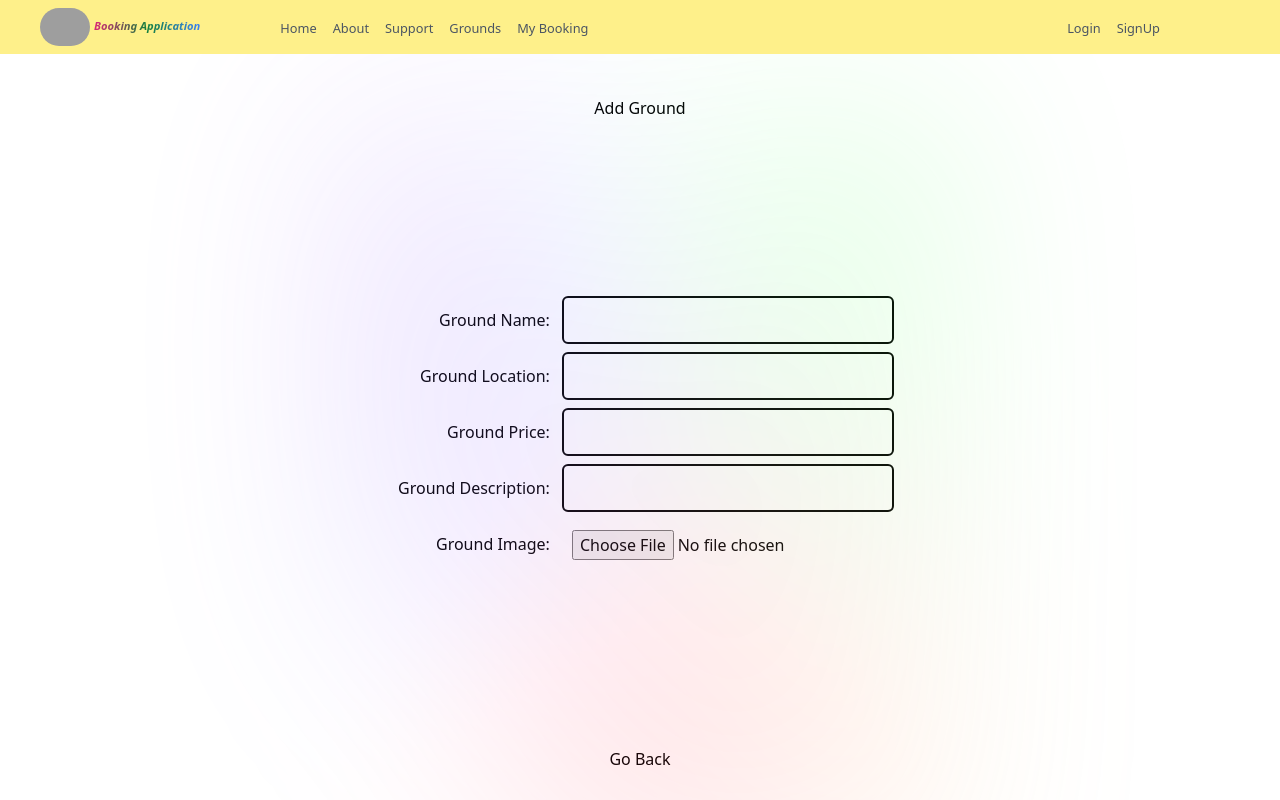
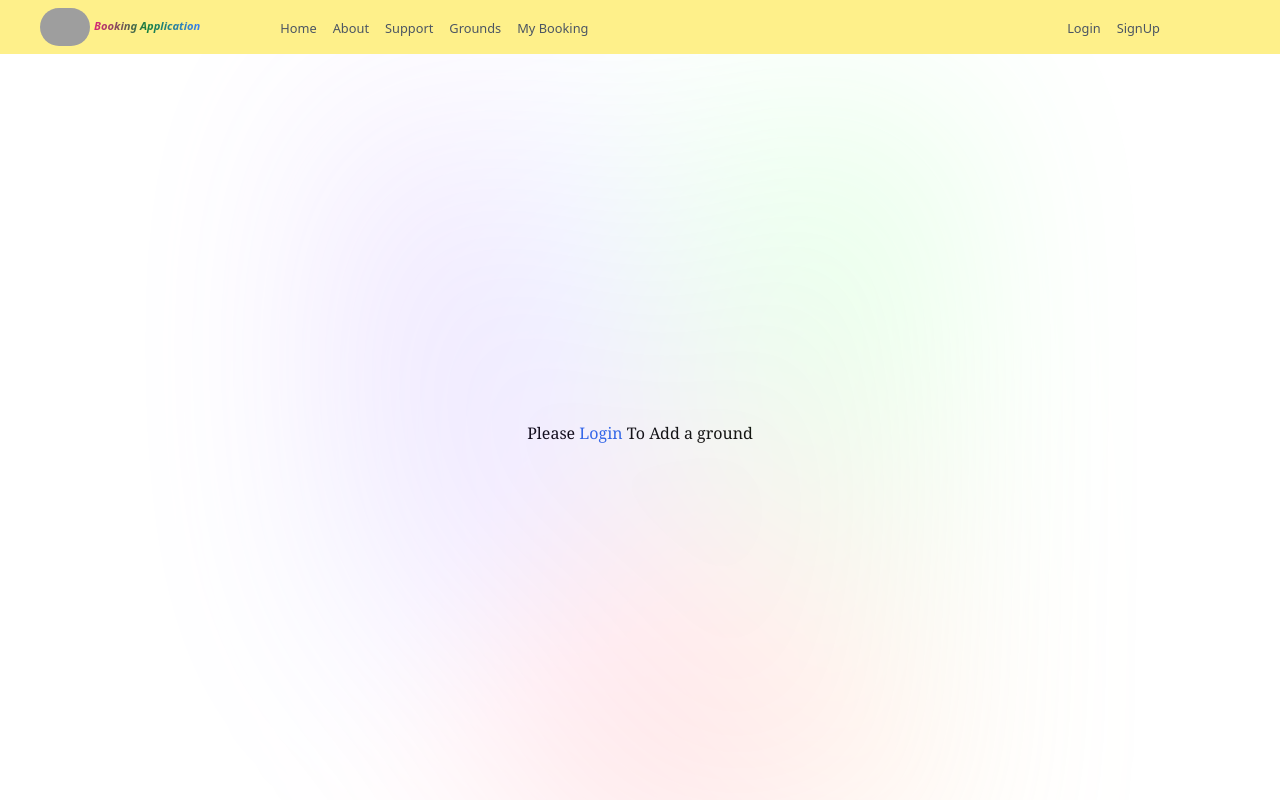
Before and after one commit to Sai-Shanmukh-85243/GroundBookingAppPersonal-NextJS, a Next.js app: page /addground in a window 1280 px wide. Built offline with nearby package versions, Linux system fonts and the light colour scheme; grey boxes are pictures that could not be loaded.

Commit message:
Add Ground Functionality is completed

```diff
--- a/src/CSS/addground.css
+++ b/src/CSS/addground.css
@@ -15,43 +15,46 @@
 
    .addGroundHeader {
        grid-area: Header;
+       @apply font-serif text-2xl text-transparent bg-gradient-to-r from-orange-600 to-red-600 bg-clip-text
    }
 
    .addGroundFormContents {
        grid-area: FormContents;
+       box-shadow: 10px 10px 20px black,-10px -10px 80px slategrey;
+       @apply bg-slate-400 p-5 rounded-lg;
    }
 
    .addGroundFooter {
        grid-area: Footer;
    }
 
-   .addGroundFormContents input {
-       @apply border-2 border-black rounded-md p-2;
+   .addGroundFormContents div label{
+    @apply font-bold
    }
 
-   .addGroundFormContents input[type='file'] {
-       @apply border-none
+   .addGroundFormContents div input{
+    box-shadow: 1px 1px 10px white;
+    @apply rounded-md p-2;
    }
 
-   .addGroundFormContents {
-       display: flex;
-       max-width: 600px;
-       margin: auto;
+   .addGroundFormContents div input[type='file']{
+    box-shadow: none;
+    @apply border-none text-slate-700
    }
 
-   .labels,
-   .inputs {
-       @apply flex flex-col gap-2
+   .addGroundFormContents div input[type='number']{
+    appearance: none;
    }
 
-   .labels label {
-       text-align: right;
-       padding: 10px;
-       vertical-align: middle;
-       margin: 2px;
-       white-space: nowrap;
+   .addGroundFormContents div input[type='file']::file-selector-button{
+    @apply text-sm font-semibold rounded-lg border-none mr-1 bg-pink-500
    }
 
-   .inputs input {
-       padding: 10px;
+   .addGroundButton{
+    @apply border-[1px] p-2 mt-3 rounded-lg bg-green-400 hover:bg-violet-400
    }
+
+   .goback{
+    @apply border-black border-2 p-2 rounded-lg bg-blend-darken bg-blue-700 text-white
+        hover:bg-white hover:text-blue-700
+   }
--- a/src/app/addground/page.tsx
+++ b/src/app/addground/page.tsx
@@ -1,44 +1,152 @@
 'use client';
+import PromptLogin from "@/components/PromptLogin";
+import { addmygroundURL } from "@/constants/APIURLS";
+import { useAppDispatch, useAppSelector } from "@/redux/hook";
+import { LoginSelector } from "@/redux/slices/loginSlice";
+import { getMyGrounds } from "@/redux/slices/myGroundsSlice";
+import { setPopup } from "@/redux/slices/popupSlice";
+import axios, { AxiosError, AxiosResponse } from "axios";
 import { useRouter } from "next/navigation";
-import { useState } from "react";
+import { ChangeEvent, useEffect, useState } from "react";
 
 const AddGround = () => {
+    const loginData = useAppSelector(LoginSelector);
     const router = useRouter();
+    const disptach = useAppDispatch();
     const [groundName, setGroundName] = useState<string>("");
     const [groundLocation, setGroundLocation] = useState<string>("");
-    const [groundPrice, setGroundPrice] = useState<number | undefined>();
+    const [groundPrice, setGroundPrice] = useState<string>();
     const [groundDescription, setGroundDescription] = useState<string>("");
     const [groundImage, setGroundImage] = useState<File | undefined>();
+    const [groundImageBlob, setGroundImageBlob] = useState<Blob>();
+
+    useEffect(() => {
+        if (loginData.status && loginData.role.slice(1, -1).toLowerCase() !== 'admin') {
+            router.replace('/unauthorized');
+        }
+    }, [])
+
+    function handlePriceChange(e:React.ChangeEvent<HTMLInputElement>){
+        let regex = /^\d*$/;
+        if(regex.test(e.target.value))
+            setGroundPrice(e.target.value)
+
+    }
+
+    function handleSubmit(e: React.FormEvent<HTMLFormElement>) {
+        e.preventDefault();
+
+        let requiredDatafilled = true;
+
+        let popmessage = "Please fill out the required Fields - ";
+        if (!groundName) {
+            popmessage += "Ground Name";
+            requiredDatafilled = false;
+        }
+        if (!groundDescription) {
+            if(!requiredDatafilled){
+                popmessage+=",";
+            }
+            popmessage += "Ground Description";
+            requiredDatafilled = false;
+        }
+        if (!groundPrice) {
+            if(!requiredDatafilled){
+                popmessage+=",";
+            }
+            popmessage += "Ground Price";
+            requiredDatafilled = false;
+        }
+        if (!groundLocation) {
+            if(!requiredDatafilled){
+                popmessage+=",";
+            }
+            popmessage += "Ground Location";
+            requiredDatafilled = false;
+        }
+
+        if (!requiredDatafilled) {
+            disptach(setPopup({ message: popmessage, type: 'danger', show: true }))
+        }
+        else {
+
+            var formdata = new FormData();
+            formdata.append("groundName", groundName);
+            if (groundImage)
+                formdata.append("image", groundImage);
+            formdata.append("groundLocation", groundLocation);
+            if (groundPrice)
+                formdata.append('price', Number(groundPrice).toFixed());
+            formdata.append("description", groundDescription);
+            formdata.append("addedBy", loginData.username);
+
+            axios.post(addmygroundURL, formdata,
+                {
+                    timeout: 5000,
+                    headers: {
+                        Authorization: `Bearer ${loginData.token}`
+                    }
+                }).then((res: AxiosResponse) => {
+                    disptach(setPopup({ message: 'Ground Added Successfully', show: true, type: 'success' }));
+                    disptach(getMyGrounds());
+                    router.replace('/mygrounds');
+                }).catch((err: AxiosError) => {
+                    if (!err.response) {
+                        disptach(setPopup({ message: 'Server is Down', show: true, type: 'danger' }));
+                    }
+                    else {
+                        disptach(setPopup({ message: err.response.data as string, show: true, type: 'danger' }));
+                    }
+                })
+        }
+
+    }
 
     return (
+        <div className="h-full w-full">
+            {!loginData.status ?
+                <PromptLogin messagePrefix="Add a ground" /> :
                 <div className="h-full w-full addgroundContainer">
                     <div className="addGroundHeader">
                         <span>
                             Add Ground
                         </span>
                     </div>
-            <form className="addGroundFormContents">
-                <div className="labels">
-                    <label htmlFor="groundname">Ground Name:</label>
-                    <label htmlFor="groundlocation">Ground Location:</label>
-                    <label htmlFor="groundprice">Ground Price:</label>
-                    <label htmlFor="grounddescription">Ground Description:</label>
+                    <form className="addGroundFormContents" onSubmit={handleSubmit}>
+
+                        <div className="flex flex-col gap-1 m-1">
+                            <label htmlFor="groundname">Ground Name:<span className="text-red-600 text-sm">*</span></label>
+                            <input id="groundname" type='text' value={groundName} onChange={(e) => { setGroundName(e.target.value) }} />
+                        </div>
+                        <div className="flex flex-col gap-1 m-1">
+                            <label htmlFor="groundlocation">Ground Location:<span className="text-red-600 text-sm">*</span></label>
+                            <input id="groundlocation" type='text' value={groundLocation} onChange={(e) => { setGroundLocation(e.target.value) }} />
+                        </div>
+                        <div className="flex flex-col gap-1 m-1">
+                            <label htmlFor="groundprice">Ground Price:<span className="text-red-600 text-sm">*</span></label>
+                            <input id="groundprice" type='text' value={groundPrice} onChange={handlePriceChange} />
+                        </div>
+                        <div className="flex flex-col gap-1 m-1">
+                            <label htmlFor="grounddescription">Ground Description:<span className="text-red-600 text-sm">*</span></label>
+                            <input id="grounddescription" type='text' value={groundDescription} onChange={(e) => { setGroundDescription(e.target.value) }} />
+                        </div>
+                        <div className="flex flex-col gap-1 m-1">
                             <label htmlFor="groundimage">Ground Image:</label>
+                            <input id="groundimage" type='file' onChange={(e) => { setGroundImage(e.target.files?.[0]) }} />
+                        </div>
+                        <div className="flex justify-center">
+                            <button className="addGroundButton" type="submit">Add</button>
                         </div>
 
-                <div className="inputs">
-                    <input id="groundname" type='text' value={groundName} onChange={(e) => { setGroundName(e.target.value) }} />
-                    <input id="groundlocation" type='text' value={groundLocation} onChange={(e) => { setGroundLocation(e.target.value) }} />
-                    <input id="groundprice" type='number' value={groundPrice} onChange={(e) => { setGroundPrice(Number(e.target.value)) }} />
-                    <input id="grounddescription" type='text' value={groundDescription} onChange={(e) => { setGroundDescription(e.target.value) }} />
-                    <input id="groundimage" type='file' onChange={(e) => { setGroundImage(e.target.files?.[0]) }} />
-                </div>
 
                     </form>
                     <div className="addGroundFooter">
                         <button className="goback" onClick={() => { router.back() }}>Go Back</button>
                     </div>
                 </div>
+
+            }
+        </div>
     )
 }
 
--- a/src/app/grounds/page.tsx
+++ b/src/app/grounds/page.tsx
@@ -50,7 +50,7 @@ const Grounds = () => {
     return (
         <div className="h-full w-full">
             {!loginData.status ?
-                <PromptLogin/>
+                <PromptLogin messagePrefix="See Grounds"/>
                  :
                 allGrounds.length === 0 ?
                     <Loading />
--- a/src/app/mygrounds/page.tsx
+++ b/src/app/mygrounds/page.tsx
@@ -15,17 +15,18 @@ const MyGrounds = () => {
     const dispatch = useAppDispatch();
 
     useEffect(() => {
-        if (loginData.role.slice(1, -1).toLowerCase() !== "admin") {
+        if (loginData.status && loginData.role.slice(1, -1).toLowerCase() !== "admin") {
             router.replace('/unauthorized');
         }
         else {
-            dispatch(getMyGrounds());
+            if(loginData.status)
+                dispatch(getMyGrounds());
         }
     }, [])
     return (
         <div className="w-full h-full">
             {!loginData.status ?
-                <PromptLogin /> :
+                <PromptLogin messagePrefix="See Grounds"/> :
                 <div className="w-full h-full">
                     {mygrounds.length > 0 && <MyGroundsPage mygrounds={mygrounds} />}
                 </div>}
--- a/src/components/PromptLogin.tsx
+++ b/src/components/PromptLogin.tsx
@@ -1,9 +1,9 @@
 import Link from "next/link";
 
-const PromptLogin = () => {
+const PromptLogin = ({messagePrefix}:{messagePrefix:string}) => {
     return (
         <div className="flex justify-center items-center h-full w-full">
-            <span className="font-serif font-thin">Please <Link className="hover:underline text-blue-600 hover:text-blue-300" href={'/login'}>Login</Link> To See the Grounds</span>
+            <span className="font-serif font-thin">Please <Link className="hover:underline text-blue-600 hover:text-blue-300" href={'/login'}>Login</Link> To {messagePrefix}</span>
         </div>
     )
 }
--- a/src/constants/APIURLS.ts
+++ b/src/constants/APIURLS.ts
@@ -6,3 +6,4 @@ export const addbookingURL = rootURL + "/booking/addbooking";
 export const getmybookingsURL = rootURL + "/booking/mybookings";
 export const getmygroundsURL = rootURL + "/ground/getgroundbyaddedby/";
 export const deletemygroundsURL = rootURL + "/ground/deleteground";
+export const addmygroundURL = rootURL + '/ground/addground'
```
Lines whose indentation alone changed are shown as unchanged.
